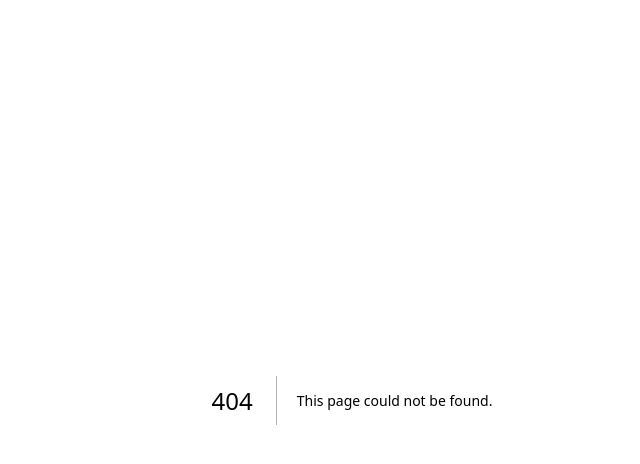
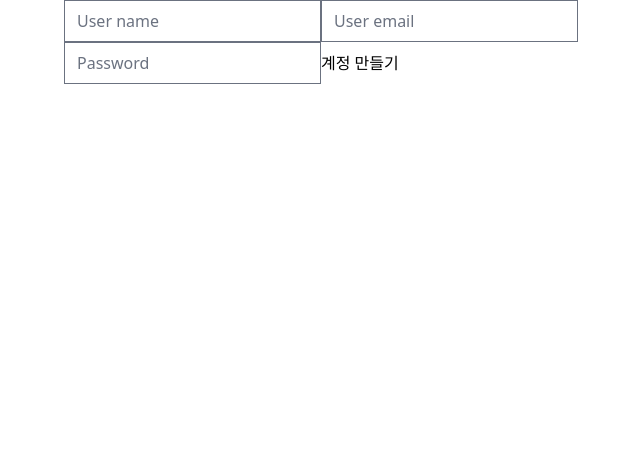
Before and after one commit to chaehaeun/Carrot-Market, a Next.js app: page /forms in a window 1280 px wide. Before the commit this address had no page. Shown: the top 464 px of the page, without its empty margins (288-928 px from the left). Built offline with nearby package versions, Linux system fonts and the light colour scheme.

Commit message:
[add] react-hook-form register 함수

```diff
--- a/package.json
+++ b/package.json
@@ -20,6 +20,7 @@
     "postcss": "8.4.22",
     "react": "18.2.0",
     "react-dom": "18.2.0",
+    "react-hook-form": "^7.43.9",
     "tailwindcss": "3.3.1",
     "typescript": "5.0.4"
   },
--- /dev/null
+++ b/pages/forms.tsx
@@ -0,0 +1,41 @@
+import React from "react";
+import { useForm } from "react-hook-form";
+
+// Less code (c)
+// Better validation
+// Better Erros (set, clear, display)
+// Have control over inputs
+// Dont deal with events (c)
+// Easier Inputs (c)
+
+const Form = () => {
+  const { register } = useForm();
+  // register : input 을 등록하는 함수
+  // watch : input(value)을 감시하는 함수
+
+  return (
+    <form>
+      <input
+        {...register("username")}
+        type="text"
+        placeholder="User name"
+        required
+      />
+      <input
+        {...register("email")}
+        type="email"
+        placeholder="User email"
+        required
+      />
+      <input
+        {...register("password")}
+        type="password"
+        placeholder="Password"
+        required
+      />
+      <button type="submit">계정 만들기</button>
+    </form>
+  );
+};
+
+export default Form;
```
Also changed, not shown: 2 other files (tests, documents, lock files or other folders).
